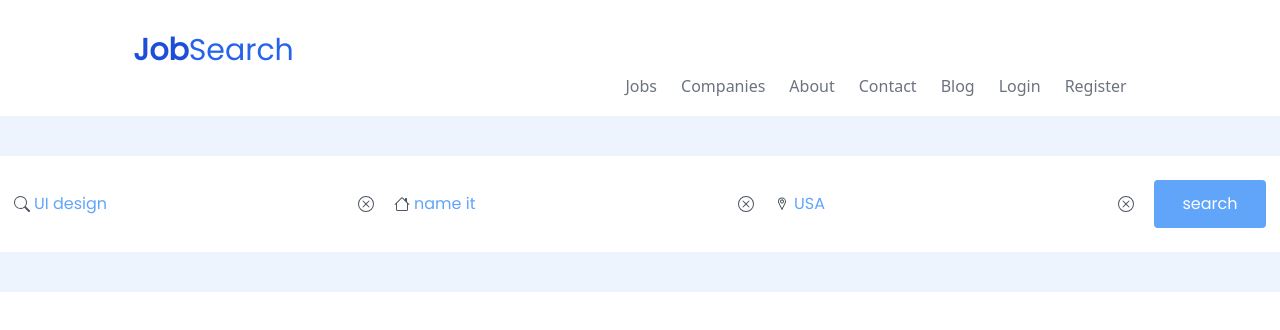
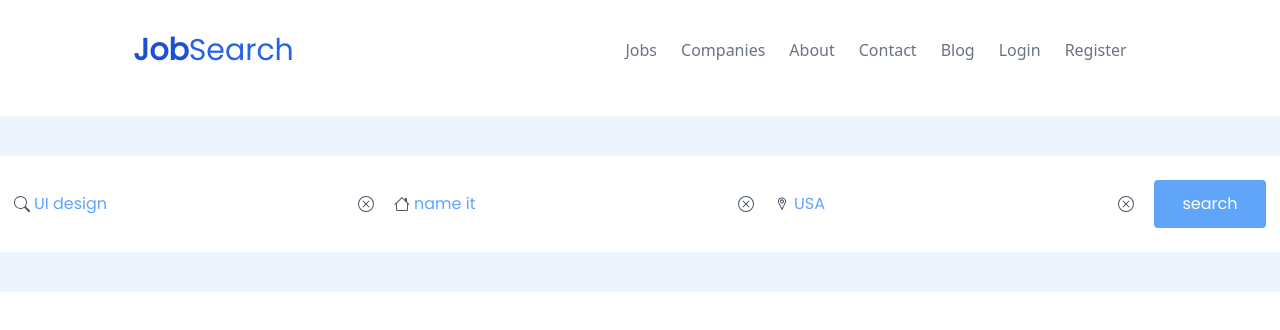
Before and after one commit to cleverAkanimoh/tailwind-learning-project, a React (Vite) app: page / in a window 1280 px wide. Shown: the top 330 px of the page. Built offline with nearby package versions, Linux system fonts and the light colour scheme.

Commit message:
modified NavBar.jsx and index.css

```diff
--- a/src/Components/NavBar.jsx
+++ b/src/Components/NavBar.jsx
@@ -4,8 +4,8 @@ import { VscMenu } from "react-icons/vsc";
 export default function () {
     const [visibility, setVisibility] = useState(false)
 
-    const show = "translate-y-0 transition mt-4 md:mt-0 md:flex justify-center items-center"
-    const hidden = "translate-y-full hidden transition md:mt-0 md:flex justify-center items-center"
+    const show = "mt-4 md:mt-0 md:flex justify-center items-center";
+    const hidden = "hidden md:mt-0 md:flex justify-center items-center";
 
     const toggleNavList = () => {
         setVisibility(prevState => !prevState)
@@ -15,7 +15,7 @@ export default function () {
         <nav className="w-full sm:p-5 md:p-8 p-3 flex items-center justify-center capitalize">
             <div className="w-full md:flex lg:w-10/12">
                 <div className="sm:w-full flex items-center justify-between">
-                    <h3 className="lg:text-3xl md:text-2xl text-xl"><strong className="text-blue-700">Job</strong><span className="text-blue-600 text-">Search</span></h3>
+                    <h3 className="lg:text-3xl md:text-2xl text-xl cursor-pointer"><strong className="text-blue-700">Job</strong><span className="text-blue-600 text-">Search</span></h3>
                     <button onClick={toggleNavList} className="md:hidden cursor-pointer p-3 border rounded">
                         <VscMenu />
                     </button>
--- a/src/index.css
+++ b/src/index.css
@@ -14,3 +14,19 @@
     border: 0;
     outline: 0
 }
+
+nav {
+    height: auto;
+}
+
+/* .show {
+    translate: 0;
+    opacity: 1;
+    transition: all 0.4s;
+}
+
+.hide {
+    translate: -100%;
+    opacity: 0;
+    transition: all 0.4s;
+} */
```
